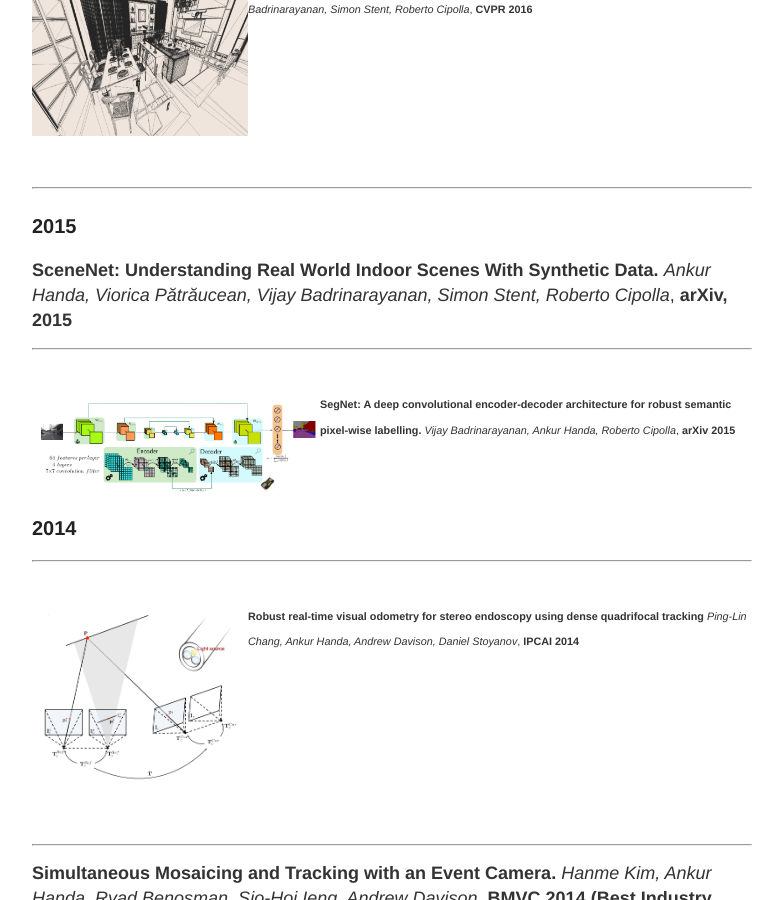
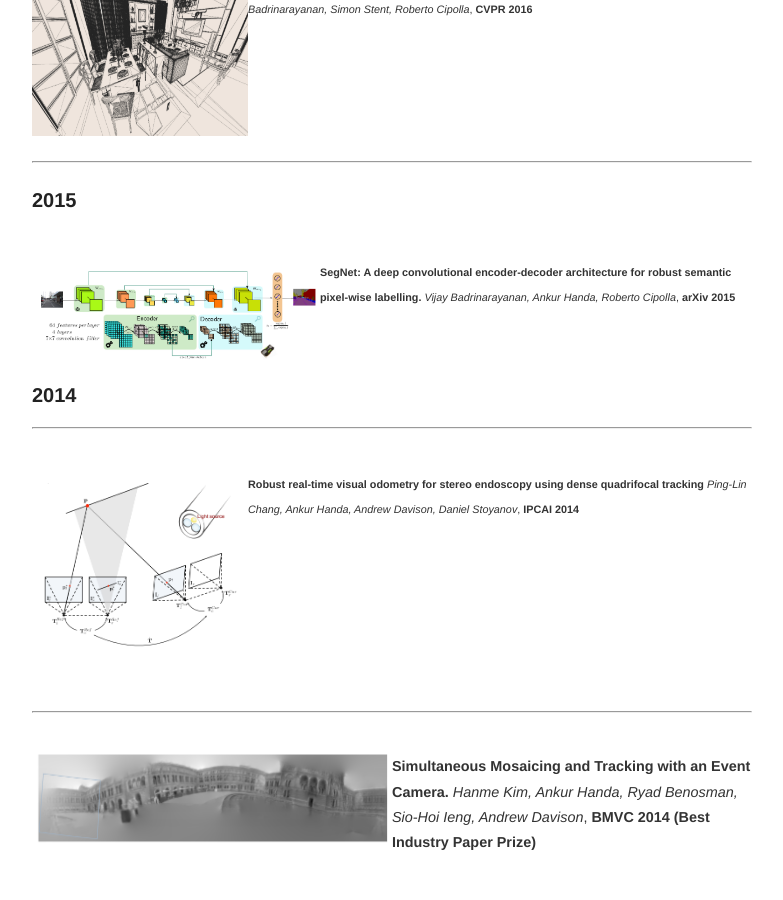
Before and after one commit to ankurhanda/ankurhanda.github.io, a Jekyll site: the page built from publications.md, in a window 1280 px wide and 900 px high, scrolled down 2336 px. Shown: the whole window, without its empty margins (248-1031 px from the left). Built offline with Jekyll 4.4.1, drawn with Linux system fonts in a browser that asks for light colours.

Commit message:
updating pubs and adding images
Signed-off-by: Ankur Handa <ahanda@nvidia.com>

```diff
--- a/publications.md
+++ b/publications.md
@@ -94,17 +94,10 @@ permalink: /publications/
 <br>
 <br>
 <br>
-<br>
 <hr>
 
 
 ### 2015
-
-**SceneNet: Understanding Real World Indoor Scenes With Synthetic Data.** _Ankur Handa, Viorica Pătrăucean, Vijay Badrinarayanan, Simon Stent, Roberto Cipolla_, **arXiv, 2015**
-
-
-<hr>
-
 
 <br>
 <img align="left" src="/images/pubs/SegNet2015.png" width="40%"> <span style="line-height: 0.5; font-size: 0.6em;">**SegNet: A deep convolutional encoder-decoder architecture for robust semantic pixel-wise labelling.** _Vijay Badrinarayanan, Ankur Handa, Roberto Cipolla_, **arXiv 2015**
@@ -129,10 +122,14 @@ permalink: /publications/
 <hr>
 
 
-**Simultaneous Mosaicing and Tracking with an Event Camera.** _Hanme Kim, Ankur Handa, Ryad Benosman, Sio-Hoi Ieng, Andrew Davison_, **BMVC 2014** **(Best Industry Paper Prize)**
+
 
 <br>
-<img align="left" src="/images/pubs/BMVC_2014.png" width="100%"> <span style="line-height: 0.5; font-size: 0.8em;">
+<img align="left" src="/images/pubs/BMVC_2014.png" width="50%"> <span style="line-height: 0.5; font-size: 0.8em;">**Simultaneous Mosaicing and Tracking with an Event Camera.** _Hanme Kim, Ankur Handa, Ryad Benosman, Sio-Hoi Ieng, Andrew Davison_, **BMVC 2014** **(Best Industry Paper Prize)**
+<br>
+<br>
+<br>
+<br>
 <hr>
 
 
```
